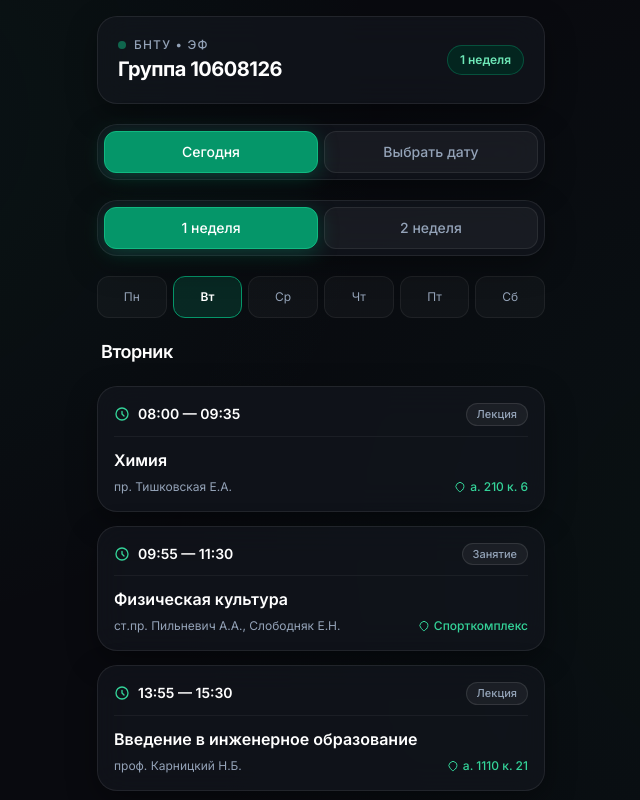
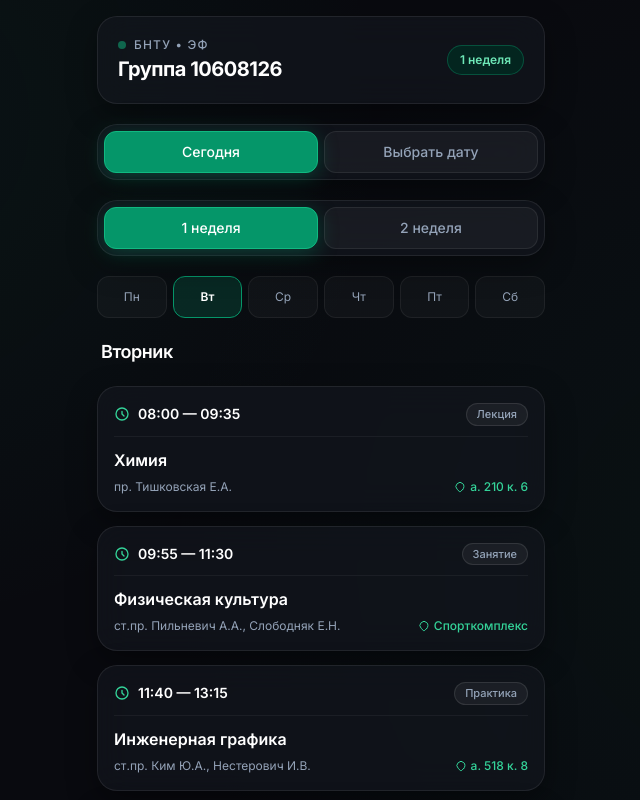
Before and after one commit to forcensss/yaderko, a plain HTML site: page index.html in a window 1280 px wide. Shown: the top 800 px of the page, without its empty margins (319-959 px from the left). Drawn offline with nearby package versions, Linux system fonts and the light colour scheme.

Commit message:
Update index.html

```diff
--- a/index.html
+++ b/index.html
@@ -208,7 +208,6 @@
                 dayIndex: 0,
                 dayName: "Понедельник",
                 lessons: [
-                    { timeStart: "08:00", timeEnd: "09:35", week: [1], type: "ОИЗ", title: "Инженерная графика", teacher: "доц. Ким Ю.А.", room: "а. 519 к. 8" },
                     { timeStart: "09:55", timeEnd: "11:30", week: [1], type: "Лекция", title: "Математика", teacher: "проф. Роговцов Н.Н.", room: "а. 437 к. 1" },
                     { timeStart: "11:40", timeEnd: "13:15", week: [1], type: "Практика", title: "Математика", teacher: "проф. Роговцов Н.Н.", room: "а. 436 к. 1" },
                     { timeStart: "09:55", timeEnd: "11:30", week: [2], type: "Лекц", title: "Математика", teacher: "проф. Роговцов Н.Н", room: "Корпус 1, ауд. 437" },
@@ -224,6 +223,7 @@
                 lessons: [
                     { timeStart: "08:00", timeEnd: "09:35", week: [1, 2], type: "Лекция", title: "Химия", teacher: "пр. Тишковская Е.А.", room: "а. 210 к. 6" },
                     { timeStart: "09:55", timeEnd: "11:30", week: [1, 2], type: "Занятие", title: "Физическая культура", teacher: "ст.пр. Пильневич А.А., Слободняк Е.Н.", room: "Спорткомплекс" },
+                    { timeStart: "11:40", timeEnd: "13:15", week: [1], type: "Практика", title: "Инженерная графика", teacher: "ст.пр. Ким Ю.А., Нестерович И.В.", room: "а. 518 к. 8" },
                     { timeStart: "13:55", timeEnd: "15:30", week: [1], type: "Лекция", title: "Введение в инженерное образование", teacher: "проф. Карницкий Н.Б.", room: "а. 1110 к. 21" }
                 ]
             },
```
